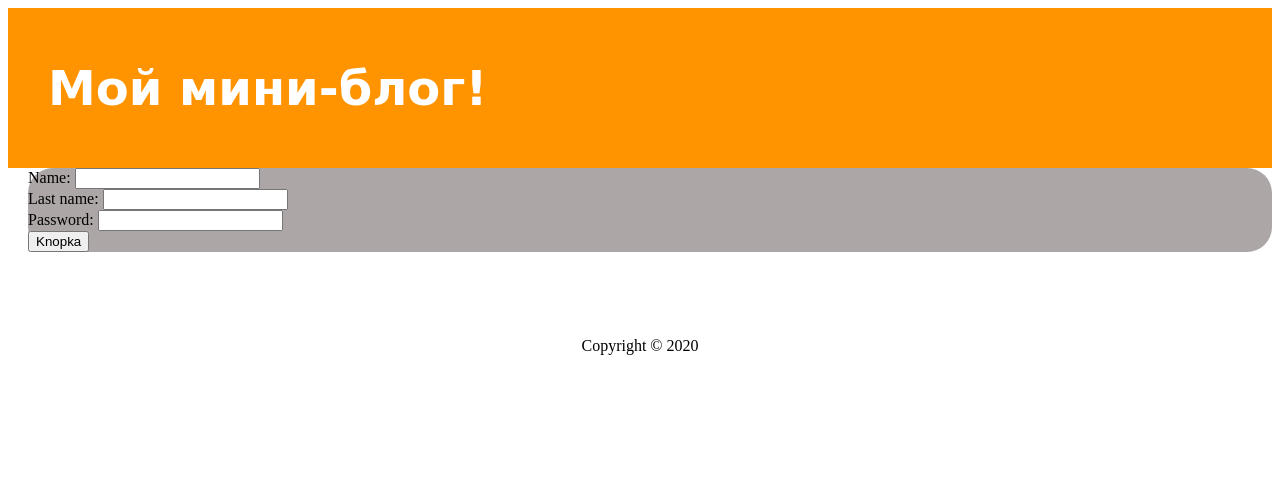
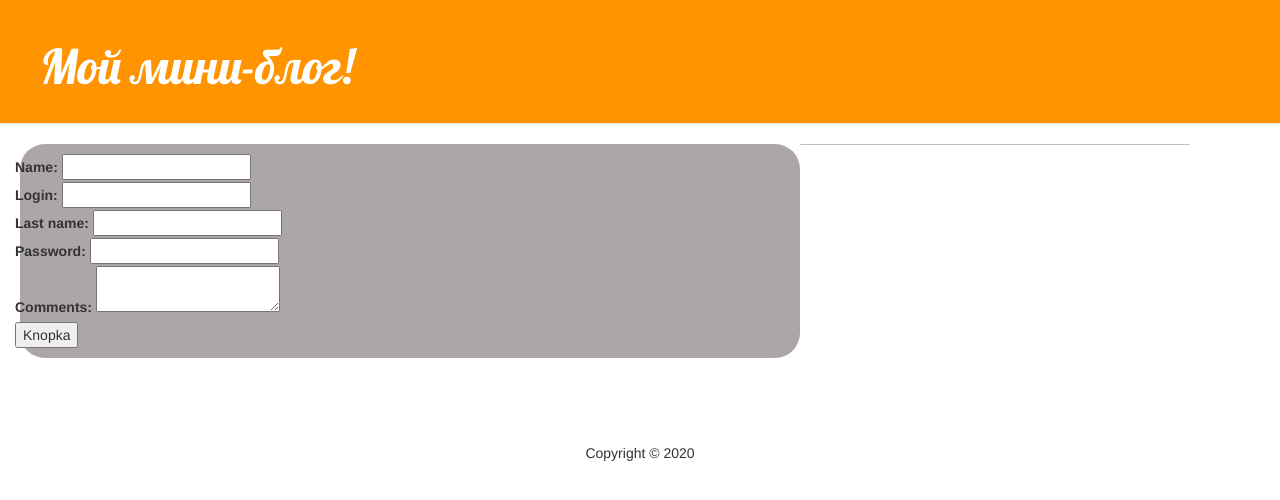
Before and after one commit to Subdowell/BlogPogoda, a Django app: page /main/ in a window 1280 px wide. Shown: the top 500 px of the page. Run offline with Django 3.2, Linux system fonts and the light colour scheme; some libraries are stand-ins or nearby versions.

Commit message:
Update login and password

```diff
--- a/blog/static/css/blog.css
+++ b/blog/static/css/blog.css
@@ -65,6 +65,7 @@ border-radius: 25px;
 .col-md-8 {
 background-color: #ada6a6;
 border-radius: 25px;
+padding: 10px;
 
 }
 
--- a/blog/templates/blog/base.html
+++ b/blog/templates/blog/base.html
@@ -4,9 +4,9 @@
 
     <head>
         <title>Мой мини-блог!</title>
-<!--        <link rel="stylesheet" href="//maxcdn.bootstrapcdn.com/bootstrap/3.2.0/css/bootstrap.min.css">-->
-<!--        <link rel="stylesheet" href="//maxcdn.bootstrapcdn.com/bootstrap/3.2.0/css/bootstrap-theme.min.css">-->
-<!--        <link href="https://fonts.googleapis.com/css?family=Lobster&subset=latin,cyrillic" rel="stylesheet" type="text/css">-->
+        <link rel="stylesheet" href="//maxcdn.bootstrapcdn.com/bootstrap/3.2.0/css/bootstrap.min.css">
+        <link rel="stylesheet" href="//maxcdn.bootstrapcdn.com/bootstrap/3.2.0/css/bootstrap-theme.min.css">
+        <link href="https://fonts.googleapis.com/css?family=Lobster&subset=latin,cyrillic" rel="stylesheet" type="text/css">
         <link rel="stylesheet" href="{% static 'css/blog.css' %}">
 
     </head>
--- a/blog/templates/blog/static_page.html
+++ b/blog/templates/blog/static_page.html
@@ -14,12 +14,20 @@
                             <input type="text" name="first_name">
                         </div>
                         <div class="row-6">
+                            <label>Login:</label>
+                            <input type="text" name="username">
+                        </div>
+                        <div class="row-6">
                             <label>Last name:</label>
                             <input type="text" name="last_name">
                         </div>
                         <div class="row-6">
                             <label>Password:</label>
                             <input type="password" name="password">
+                        </div>
+                        <div class="row-6">
+                            <label>Comments:</label>
+                            <textarea></textarea>
                         </div>
                     </div>
                     <div class="row">
--- a/blog/views.py
+++ b/blog/views.py
@@ -20,7 +20,7 @@ def static_page(request):
     return render(request, 'blog/static_page.html')
 
 def creat_comment(request):
-    new_user = User(first_name=request.POST.get('first_name'), last_name=request.POST.get('last_name'))
+    new_user = User(username=request.POST.get('username'), first_name=request.POST.get('first_name'), last_name=request.POST.get('last_name'))
     new_user.set_password(request.POST.get('password'))
     new_user.save()
     return render(request, 'blog/static_page.html')
```
Also changed, not shown: db.sqlite3.
